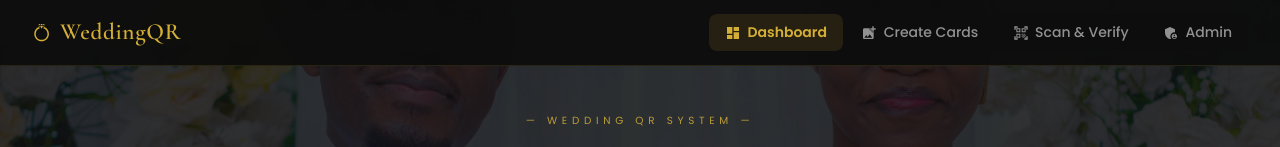
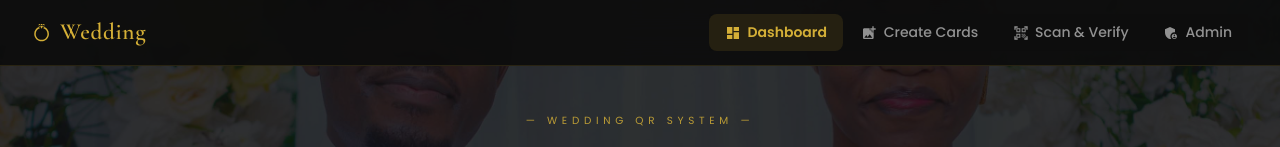
Before and after one commit to lktec-io/card-generator, a React (Vite) app: page / in a window 1280 px wide. Shown: the top 147 px of the page. Built offline with nearby package versions, Linux system fonts and the light colour scheme; no server answers.

Commit message:
----------

```diff
--- a/src/components/Navbar.jsx
+++ b/src/components/Navbar.jsx
@@ -12,7 +12,7 @@ export default function Navbar() {
     <nav className="navbar">
       <Link to="/" className="navbar-logo" onClick={close}>
         <GiDiamondRing className="logo-icon" />
-        WeddingQR
+        Wedding
       </Link>
 
       <button className="nav-hamburger" onClick={() => setOpen(o => !o)} aria-label="Toggle menu">
```
